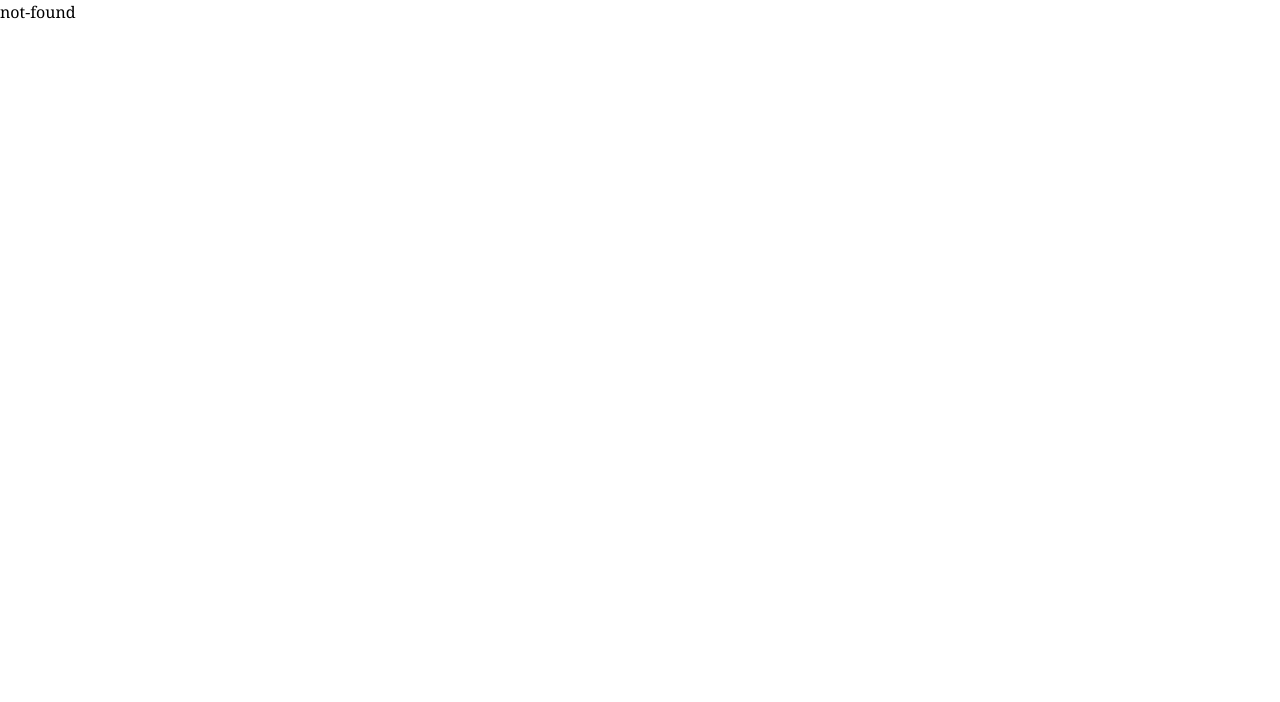
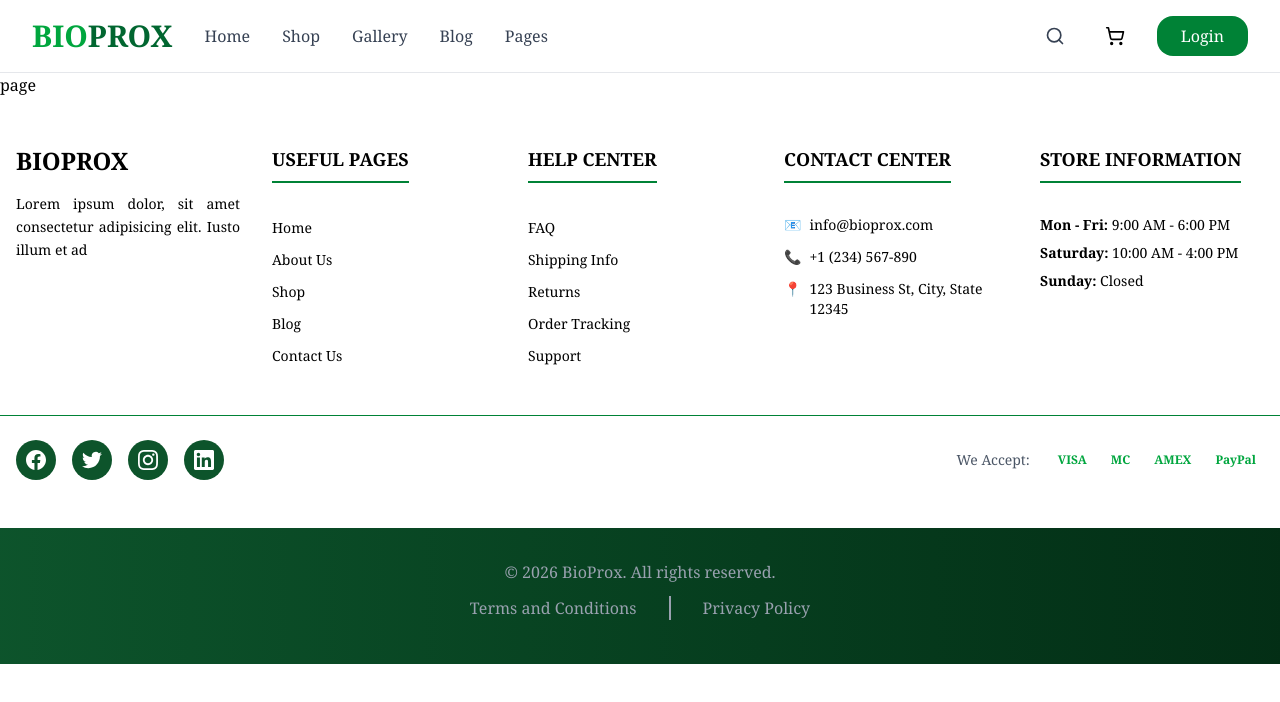
Before and after one commit to Alizba/organicfarm, a Next.js app: page /shop in a window 1280 px wide. Before the commit this address had no page. Shown: the top 702 px of the page. Built offline with nearby package versions, Linux system fonts and the light colour scheme.

Commit message:
Cart local storage

```diff
--- a/src/app/(marketing)/layout.js
+++ b/src/app/(marketing)/layout.js
@@ -1,6 +1,7 @@
 
 import Navbar from "@/components/layout/Navbar";
 import Footer from "@/components/layout/Footer";
+import { CartProvider } from "@/contexts/CartContext";
 
 export const metadata = {
   title: "BIOPROX",
@@ -10,9 +11,11 @@ export const metadata = {
 export default function MarketingLayout({ children }) {
   return (
     <>
-      <Navbar />
-      {children}
-      <Footer />
+      <CartProvider>
+        <Navbar />
+        {children}
+        <Footer />
+      </CartProvider>
     </>
   )
 }
--- /dev/null
+++ b/src/app/(marketing)/shop/page.jsx
@@ -0,0 +1,9 @@
+import React from 'react'
+
+const page = () => {
+  return (
+    <div>page</div>
+  )
+}
+
+export default page
--- a/src/app/layout.js
+++ b/src/app/layout.js
@@ -2,6 +2,7 @@ import { Geist, Geist_Mono } from "next/font/google";
 import "./globals.css";
 import Navbar from "@/components/layout/Navbar";
 import Footer from "@/components/layout/Footer";
+import { CartProvider } from "@/contexts/CartContext";
 
 const geistSans = Geist({
   variable: "--font-geist-sans",
@@ -22,7 +23,9 @@ export default function RootLayout({ children }) {
   return (
     <html lang="en">
       <body>
-        {children}
+        <CartProvider>
+          {children}
+        </CartProvider>
       </body>
     </html>
   )
--- a/src/components/home/products/ProductCard.jsx
+++ b/src/components/home/products/ProductCard.jsx
@@ -1,10 +1,18 @@
+"use client"
+
 import Image from "next/image";
 import { ShoppingCart } from "lucide-react";
 import Button from "@/components/ui/Button";
+import { useCart } from "@/contexts/CartContext";
 
 export default function ProductCard({ product }) {
+
+  const { addToCart } = useCart();
+
   const hasDiscount = product.originalPrice && product.originalPrice > product.price;
 
+
+  console.log("cart context:", useCart());
 
   return (
     <div className="bg-white rounded-2xl p-4 hover:shadow-xl transition-all duration-300 cursor-pointer group border border-gray-200 hover:border-green-300 flex flex-col h-full">
@@ -61,6 +69,10 @@ export default function ProductCard({ product }) {
         )}
 
         <Button
+        onClick={() => {
+          console.log("clicked");
+          addToCart(product)}
+        }
           className="group bg-green-500 hover:bg-orange-400 transition-all duration-300 ease-in-out relative overflow-hidden"
         >
           <span className="group-hover:opacity-0 group-hover:scale-0 transition-all duration-300">
--- a/src/components/layout/Navbar.jsx
+++ b/src/components/layout/Navbar.jsx
@@ -1,12 +1,28 @@
-'use client'
+"use client"
 
 import Link from 'next/link'
 import { useState } from 'react'
 import { Search, ShoppingCart, User, Menu, X, User2Icon } from 'lucide-react'
 import Button from '../ui/Button'
+import { useCart } from '@/contexts/CartContext'
+import { useRouter } from 'next/navigation'
 
 const Navbar = () => {
   const [isMobileMenuOpen, setIsMobileMenuOpen] = useState(false)
+
+  const { cart } = useCart();
+  const router = useRouter();
+
+  const isLoggedIn = false;
+
+  const handleCartClick = () => {
+    if (isLoggedIn) {
+      router.push("/cart")
+    }
+    else {
+      router.push("/login")
+    }
+  }
 
   const toggleMobileMenu = () => {
     setIsMobileMenuOpen(!isMobileMenuOpen)
@@ -46,9 +62,16 @@ const Navbar = () => {
             <Search size={20} />
           </button>
 
-          <Link href="/login">
+          <button onClick={handleCartClick} className="relative">
             <ShoppingCart size={20} />
-          </Link>
+
+            {cart.length > 0 && (
+              <span className="absolute -top-2 -right-2 bg-red-500 text-white text-xs font-semibold px-1.5 py-0.5 rounded-full">
+                {cart.length}
+              </span>
+            )}
+          </button>
+
 
           <Link href="/login">
             <Button>Login</Button>
@@ -120,13 +143,15 @@ const Navbar = () => {
         {/* Mobile Actions */}
         <div className="flex flex-col p-4 gap-2">
 
-          <button className="relative flex items-center justify-start gap-2 w-full px-4 py-3 text-gray-700 hover:bg-gray-100 rounded-md transition-colors">
+          <button onClick={handleCartClick} className="relative">
             <ShoppingCart size={20} />
-            <span className="absolute top-2 left-2 bg-red-500 text-white text-xs font-semibold px-1.5 py-0.5 rounded-full min-w-5 text-center">
-              3
-            </span>
-            <span className="ml-auto">Cart</span>
+            {cart.length > 0 && (
+              <span className="absolute -top-2 -right-2 bg-red-500 text-white text-xs px-1.5 rounded-full">
+                {cart.length}
+              </span>
+            )}
           </button>
+
           <Link
             href="/login"
             onClick={toggleMobileMenu}
--- /dev/null
+++ b/src/contexts/CartContext.js
@@ -0,0 +1,46 @@
+"use client"
+
+import { createContext, useContext, useEffect, useState } from "react"
+
+const CartContext = createContext();
+
+export const CartProvider = ({ children }) => {
+
+    const [cart, setCart] = useState(() => {
+
+        if (typeof window !== "undefined") {
+            const stored = localStorage.getItem("cart");
+            return stored ? JSON.parse(stored) : [];
+        }
+        return [];
+    });
+
+    useEffect(() => {
+        localStorage.setItem("cart", JSON.stringify(cart))
+    }, [cart])
+
+    const addToCart = (product) => {
+        setCart((prev) => {
+            const existing = prev.find((item) => item.id === product.id);
+
+            if (existing) {
+                return prev.map((item) =>
+                    item.id === product.id
+                        ? { ...item, quantity: item.quantity + 1 }
+                        : item
+                );
+            }
+
+            return [...prev, { ...product, quantity: 1 }]
+        });
+    }
+
+    return (
+        <CartContext.Provider value={{ cart, addToCart }}>
+            {children}
+        </CartContext.Provider>
+    )
+
+}
+
+export const useCart = () => useContext(CartContext)
```
